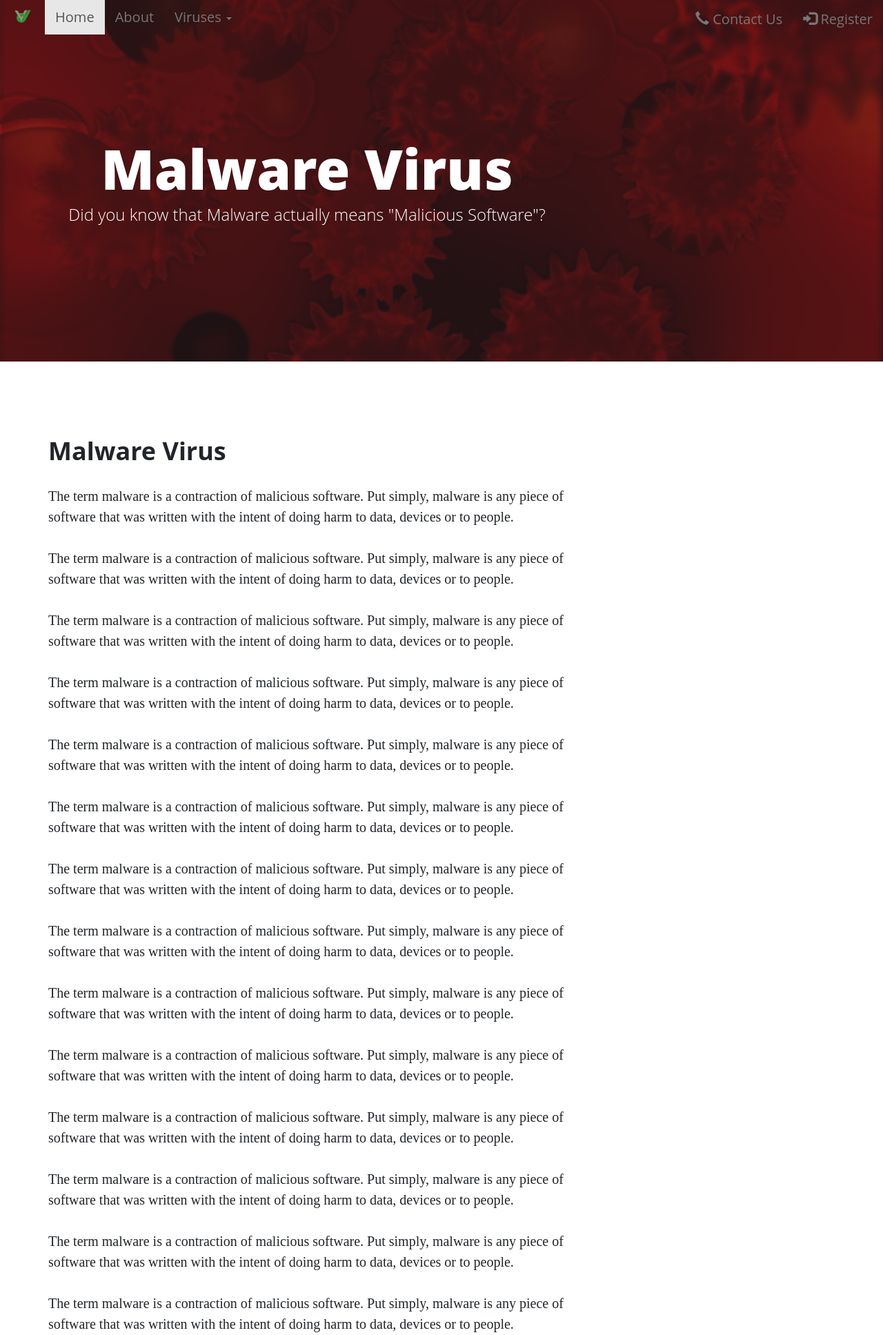
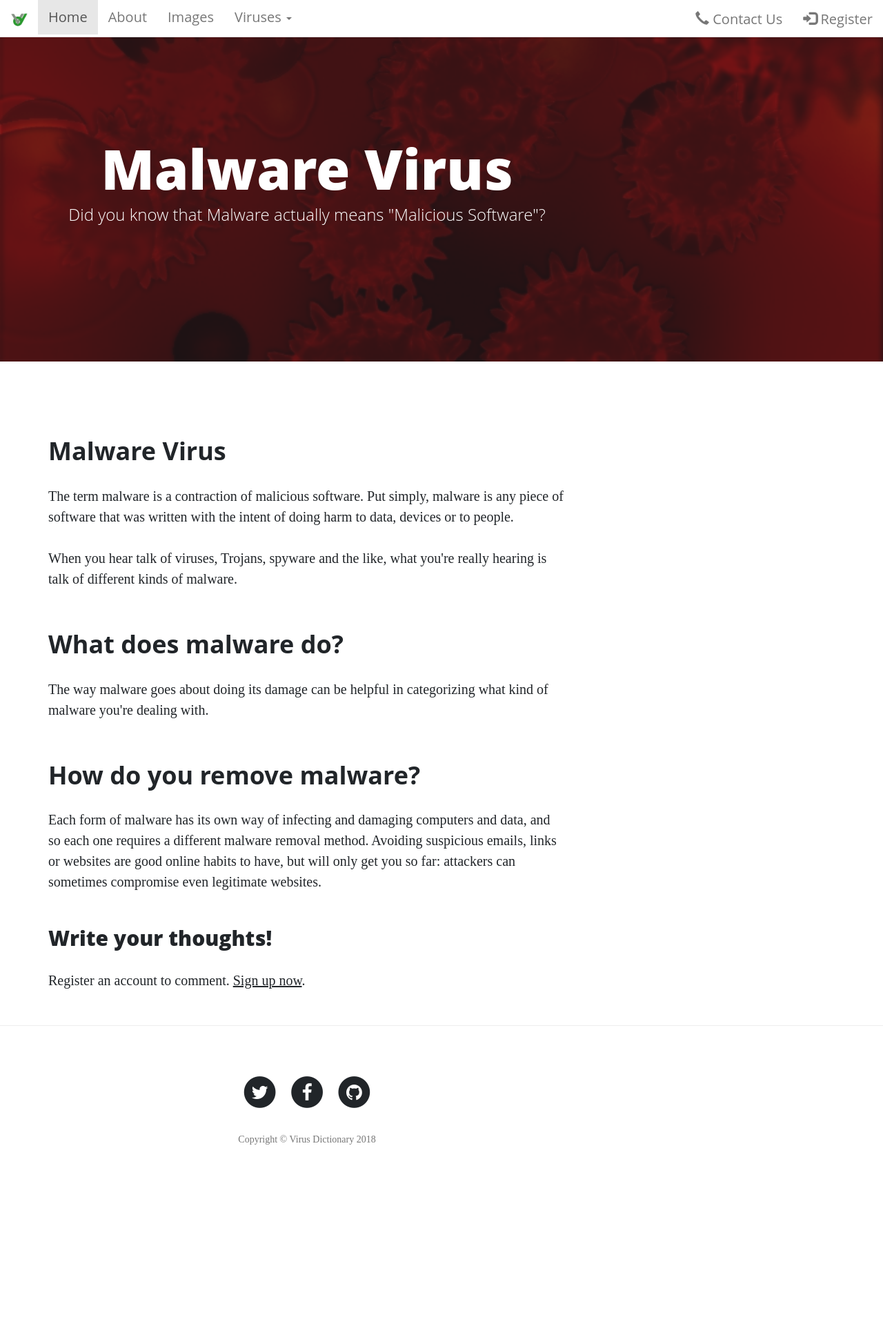
Before and after one commit to CrimsonLux/virus-dictionary-v2, a PHP site: page /Malware.php in a window 1280 px wide. Shown: the top 1935 px of the page at 69% size. After the commit the page ends 1659 px from the top, so only its background shows below. Run offline with PHP 8.4, Linux system fonts and the light colour scheme; some libraries are stand-ins or nearby versions.

Commit message:
added images upload

```diff
--- a/Malware.php
+++ b/Malware.php
@@ -25,24 +25,14 @@ include_once 'header.php'
                 <h2 class="section-heading">Malware Virus</h2>
 
                 <p>The term malware is a contraction of malicious software. Put simply, malware is any piece of software that was written with the intent of doing harm to data, devices or to people.</p>
+                <p>When you hear talk of viruses, Trojans, spyware and the like, what you're really hearing is talk of different kinds of malware.</p>
+                <h2 class="section-heading">What does malware do?</h2>
+                <p>The way malware goes about doing its damage can be helpful in categorizing what kind of malware you're dealing with. </p>
+                <h2 class="section-heading">How do you remove malware?</h2>
+                <p>Each form of malware has its own way of infecting and damaging computers and data, and so each one requires a different malware removal method.
+                   Avoiding suspicious emails, links or
+                   websites are good online habits to have, but will only get you so far: attackers can sometimes compromise even legitimate websites.</p>
 
-                        <p>The term malware is a contraction of malicious software. Put simply, malware is any piece of software that was written with the intent of doing harm to data, devices or to people.</p>
-                        <p>The term malware is a contraction of malicious software. Put simply, malware is any piece of software that was written with the intent of doing harm to data, devices or to people.</p>
-                        <p>The term malware is a contraction of malicious software. Put simply, malware is any piece of software that was written with the intent of doing harm to data, devices or to people.</p>
-                        <p>The term malware is a contraction of malicious software. Put simply, malware is any piece of software that was written with the intent of doing harm to data, devices or to people.</p>
-                        <p>The term malware is a contraction of malicious software. Put simply, malware is any piece of software that was written with the intent of doing harm to data, devices or to people.</p>
-                        <p>The term malware is a contraction of malicious software. Put simply, malware is any piece of software that was written with the intent of doing harm to data, devices or to people.</p>
-                        <p>The term malware is a contraction of malicious software. Put simply, malware is any piece of software that was written with the intent of doing harm to data, devices or to people.</p>
-                        <p>The term malware is a contraction of malicious software. Put simply, malware is any piece of software that was written with the intent of doing harm to data, devices or to people.</p>
-                        <p>The term malware is a contraction of malicious software. Put simply, malware is any piece of software that was written with the intent of doing harm to data, devices or to people.</p>
-                        <p>The term malware is a contraction of malicious software. Put simply, malware is any piece of software that was written with the intent of doing harm to data, devices or to people.</p>
-                        <p>The term malware is a contraction of malicious software. Put simply, malware is any piece of software that was written with the intent of doing harm to data, devices or to people.</p>
-                        <p>The term malware is a contraction of malicious software. Put simply, malware is any piece of software that was written with the intent of doing harm to data, devices or to people.</p>
-                        <p>The term malware is a contraction of malicious software. Put simply, malware is any piece of software that was written with the intent of doing harm to data, devices or to people.</p>
-                        <p>The term malware is a contraction of malicious software. Put simply, malware is any piece of software that was written with the intent of doing harm to data, devices or to people.</p>
-                        <p>The term malware is a contraction of malicious software. Put simply, malware is any piece of software that was written with the intent of doing harm to data, devices or to people.</p>
-                        <p>The term malware is a contraction of malicious software. Put simply, malware is any piece of software that was written with the intent of doing harm to data, devices or to people.</p>
-                        <p>The term malware is a contraction of malicious software. Put simply, malware is any piece of software that was written with the intent of doing harm to data, devices or to people.</p>
 
 
             </div>
--- a/css/virus-dictionary.css
+++ b/css/virus-dictionary.css
@@ -91,7 +91,7 @@ img::-moz-selection {
     font-family: 'Open Sans', 'Helvetica Neue', Helvetica, Arial, sans-serif;
 }
 
-#mainNav .navbar-brand {
+/*#mainNav .navbar-brand {
     font-weight: 800;
     color:#d6d7d8;
 }
@@ -130,14 +130,14 @@ img::-moz-selection {
     #mainNav .navbar-nav > li.nav-item > a:focus, #mainNav .navbar-nav > li.nav-item > a:hover {
         color: rgba(255, 255, 255, 0.8);
     }
-}
+}*/
 
-@media only screen and (min-width: 992px) {
+/*@media only screen and (min-width: 992px) {
     #mainNav {
         -webkit-transition: background-color 0.2s;
         -moz-transition: background-color 0.2s;
         transition: background-color 0.2s;
-        /* Force Hardware Acceleration in WebKit */
+        /* Force Hardware Acceleration in WebKit
         -webkit-transform: translate3d(0, 0, 0);
         -moz-transform: translate3d(0, 0, 0);
         -ms-transform: translate3d(0, 0, 0);
@@ -146,7 +146,7 @@ img::-moz-selection {
         -webkit-backface-visibility: hidden;
     }
     #mainNav.is-fixed {
-        /* when the user scrolls down, we hide the header right above the viewport */
+        /* when the user scrolls down, we hide the header right above the viewport
         position: fixed;
         top: -67px;
         -webkit-transition: -webkit-transform 0.2s;
@@ -168,14 +168,14 @@ img::-moz-selection {
         color: #0085A1;
     }
     #mainNav.is-visible {
-        /* if the user changes the scrolling direction, we show the header */
+        /* if the user changes the scrolling direction, we show the header
         -webkit-transform: translate3d(0, 100%, 0);
         -moz-transform: translate3d(0, 100%, 0);
         -ms-transform: translate3d(0, 100%, 0);
         -o-transform: translate3d(0, 100%, 0);
         transform: translate3d(0, 100%, 0);
     }
-}
+}*/
 
 header.masthead {
     margin-bottom: 50px;
--- a/footer.php
+++ b/footer.php
@@ -6,7 +6,7 @@
           <div class="col-lg-8 col-md-10 mx-auto">
             <ul class="list-inline text-center">
               <li class="list-inline-item">
-                <a href="#">
+                  <a href="#https://twitter.com/" target="_blank">
                   <span class="fa-stack fa-lg">
                     <i class="fa fa-circle fa-stack-2x"></i>
                     <i class="fa fa-twitter fa-stack-1x fa-inverse"></i>
@@ -14,7 +14,7 @@
                 </a>
               </li>
               <li class="list-inline-item">
-                <a href="#">
+                <a href="https://www.facebook.com/" target="_blank">
                   <span class="fa-stack fa-lg">
                     <i class="fa fa-circle fa-stack-2x"></i>
                     <i class="fa fa-facebook fa-stack-1x fa-inverse"></i>
@@ -22,7 +22,7 @@
                 </a>
               </li>
               <li class="list-inline-item">
-                <a href="#">
+                <a href="https://github.com/CrimsonLux/virus-dictionary-v2" target="_blank">
                   <span class="fa-stack fa-lg">
                     <i class="fa fa-circle fa-stack-2x"></i>
                     <i class="fa fa-github fa-stack-1x fa-inverse"></i>
@@ -30,7 +30,7 @@
                 </a>
               </li>
             </ul>
-            <p class="copyright text-muted">Copyright &copy; Your Website 2018</p>
+            <p class="copyright text-muted">Copyright &copy; Virus Dictionary 2018</p>
           </div>
         </div>
       </div>
--- a/header.php
+++ b/header.php
@@ -41,6 +41,7 @@ session_start();
                 <ul class="nav navbar-nav">
                     <li class="active"><a href="index.php">Home</a></li>
                     <li><a class="nav-link" href="about.php">About</a></li>
+                    <li><a class="nav-link" href="upload.php">Images</a></li>
                     <li class="dropdown"><a class="dropdown-toggle" data-toggle="dropdown" href="#">Viruses <span class="caret"></span></a>
                         <ul class="dropdown-menu">
                             <li><a href="Malware.php">Malware</a></li>
@@ -54,11 +55,11 @@ session_start();
                 </ul>
                 <ul class="nav navbar-nav navbar-right">
                     <li><a href="contact.php"><span class="glyphicon glyphicon-earphone"></span> Contact Us</a></li>
-                    <?php if(isset($_SESSION['username'])) { ?>
-                    <li><a href="logout.php"><span class="glyphicon glyphicon-log-out"></span> Logout</a></li>
+                    <?php if (isset($_SESSION['username'])) { ?>
+                        <li><a href="logout.php"><span class="glyphicon glyphicon-log-out"></span> Logout</a></li>
                     <?php } else { ?>
-                    <li><a href="register.php"><span class="glyphicon glyphicon-log-in"></span> Register</a></li>
-                    <?php } ?>
+                        <li><a href="register.php"><span class="glyphicon glyphicon-log-in"></span> Register</a></li>
+                        <?php } ?>
                 </ul>
             </div>
         </nav>
--- a/login.php
+++ b/login.php
@@ -49,7 +49,7 @@ if($_SERVER["REQUEST_METHOD"] == "POST"){
                         if(password_verify($password, $hashed_password)){
                             /* Password is correct, so start a new session and
                             save the username to the session */
-                            session_start();
+
                             $_SESSION['username'] = $username;
                             header("location: index.php");
                         } else{
--- a/nbproject/private/private.xml
+++ b/nbproject/private/private.xml
@@ -6,7 +6,9 @@
             <file>file:/C:/wamp64/www/labpractice/register.php</file>
             <file>file:/C:/wamp64/www/labpractice/config.php</file>
             <file>file:/C:/wamp64/www/labpractice/index.php</file>
+            <file>file:/C:/wamp64/www/labpractice/Malware.php</file>
             <file>file:/C:/wamp64/www/labpractice/header.php</file>
+            <file>file:/C:/wamp64/www/labpractice/css/virus-dictionary.css</file>
             <file>file:/C:/wamp64/www/labpractice/footer.php</file>
         </group>
     </open-files>
```
Also changed, not shown: about.php (+12 -3 lines), index.php (+14 -0 lines), upload.php (added, +119 -0 lines), images/Lux PFP.png (added). Lines whose indentation alone changed are shown as unchanged.
